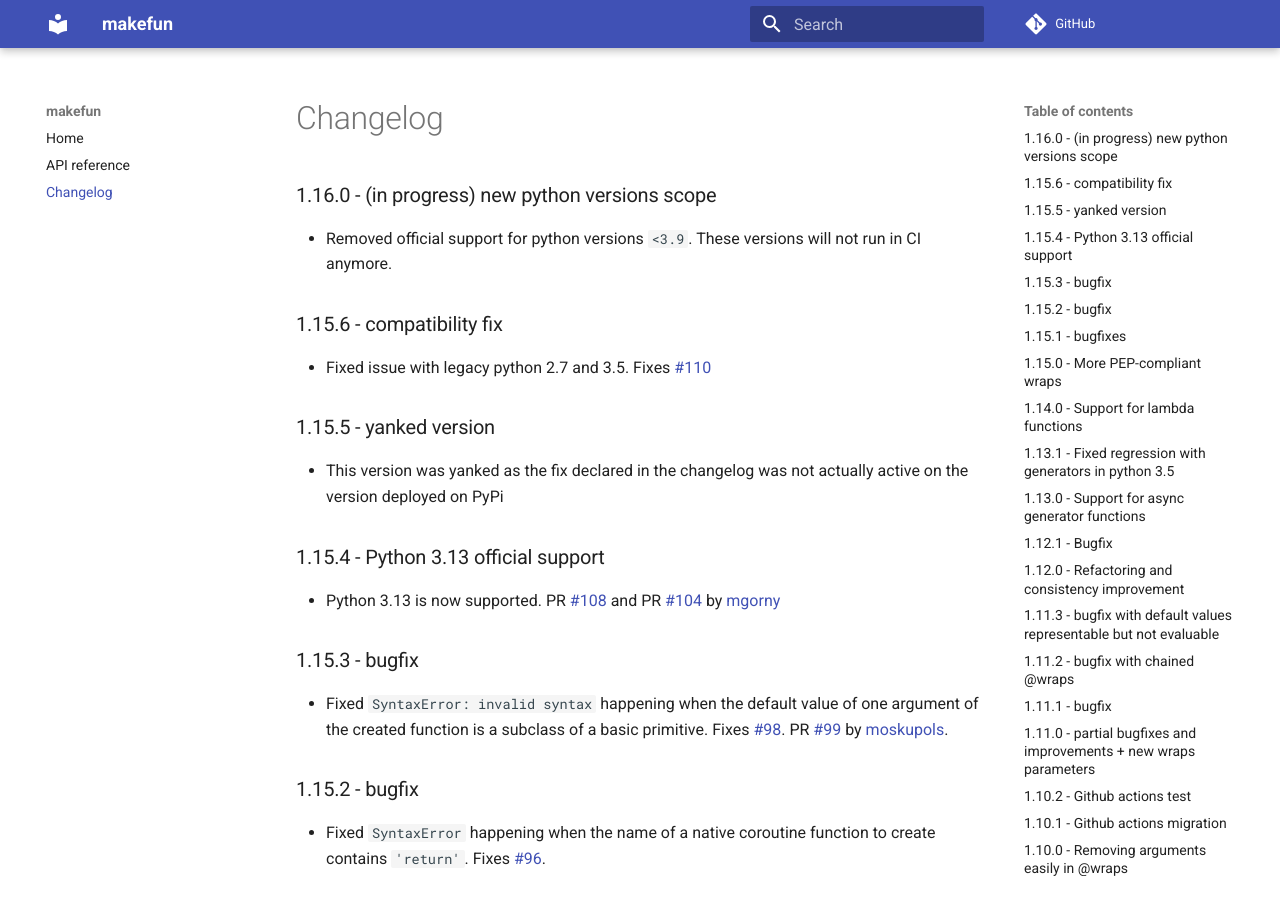
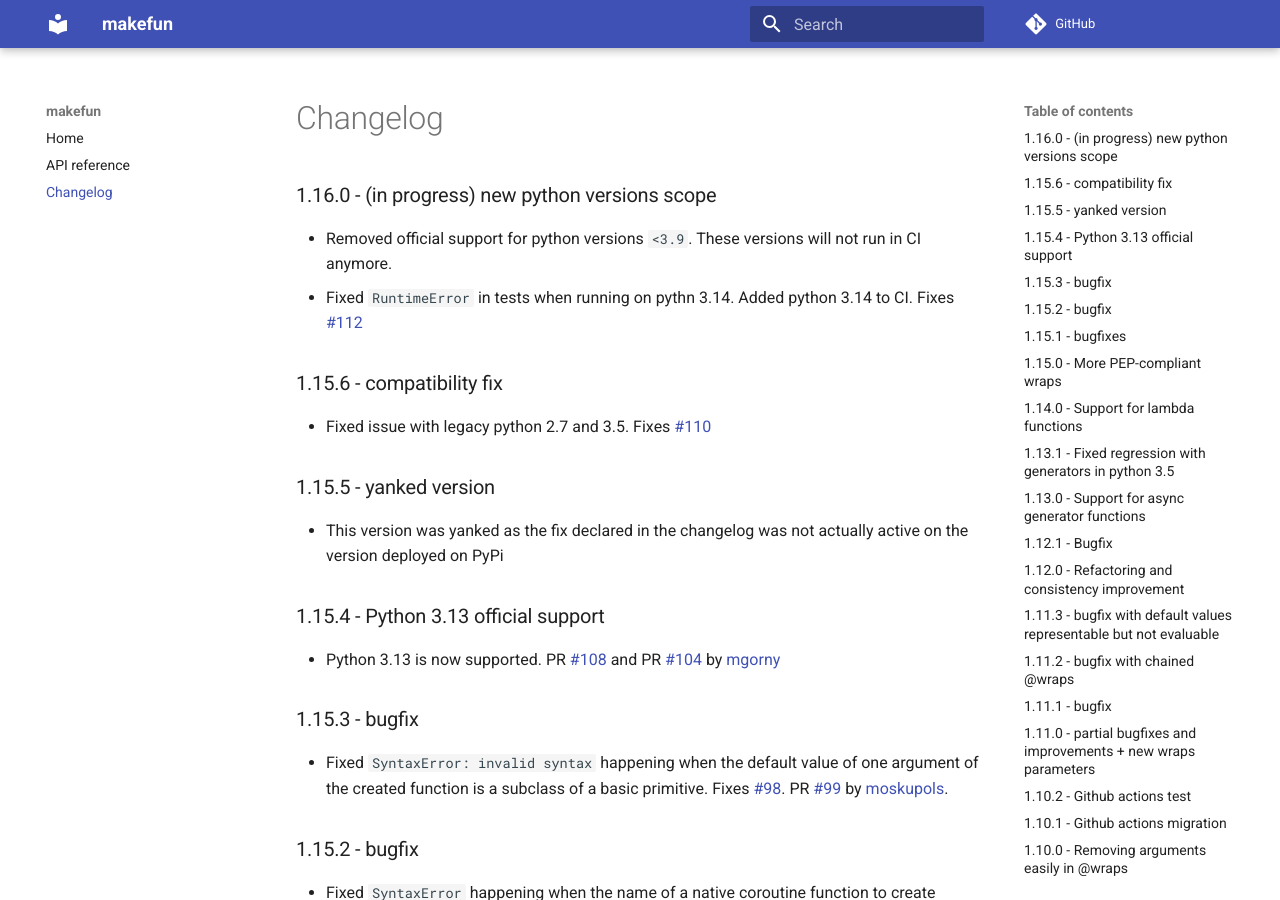
Before and after one commit to smarie/python-makefun, an MkDocs documentation site: the page built from docs/changelog.md, in a window 1280 px wide and 900 px high. Built offline with MkDocs 1.6.1 and Material for MkDocs 9.7.7, drawn with Linux system fonts in a browser that asks for light colours; comment, search, counter and statistics services are not loaded.

Commit message:
Changelog

```diff
--- a/docs/changelog.md
+++ b/docs/changelog.md
@@ -3,7 +3,7 @@
 ### 1.16.0 - (in progress) new python versions scope
 
 - Removed official support for python versions `<3.9`. These versions will not run in CI anymore.
-
+- Fixed `RuntimeError` in tests when running on pythn 3.14. Added python 3.14 to CI. Fixes [#112](https://github.com/smarie/python-makefun/issues/112)
 
 ### 1.15.6 - compatibility fix
 
```
